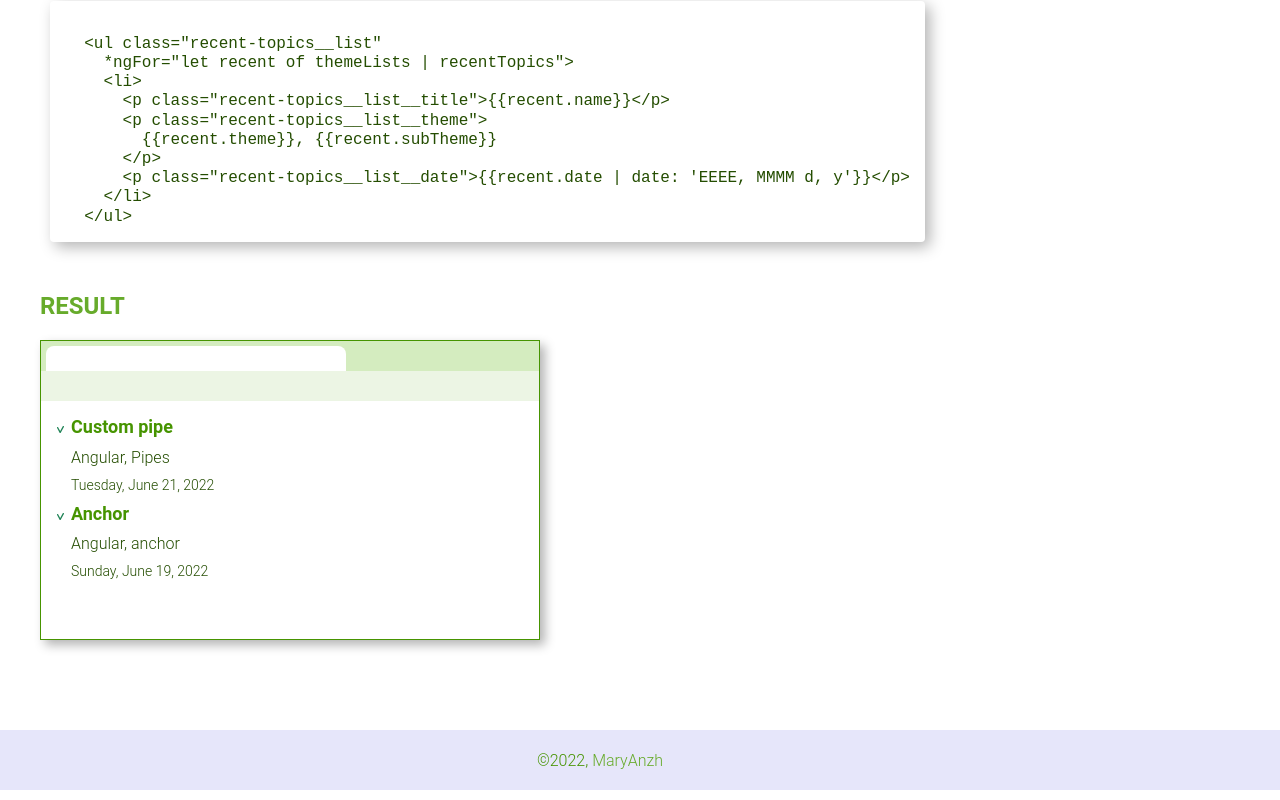
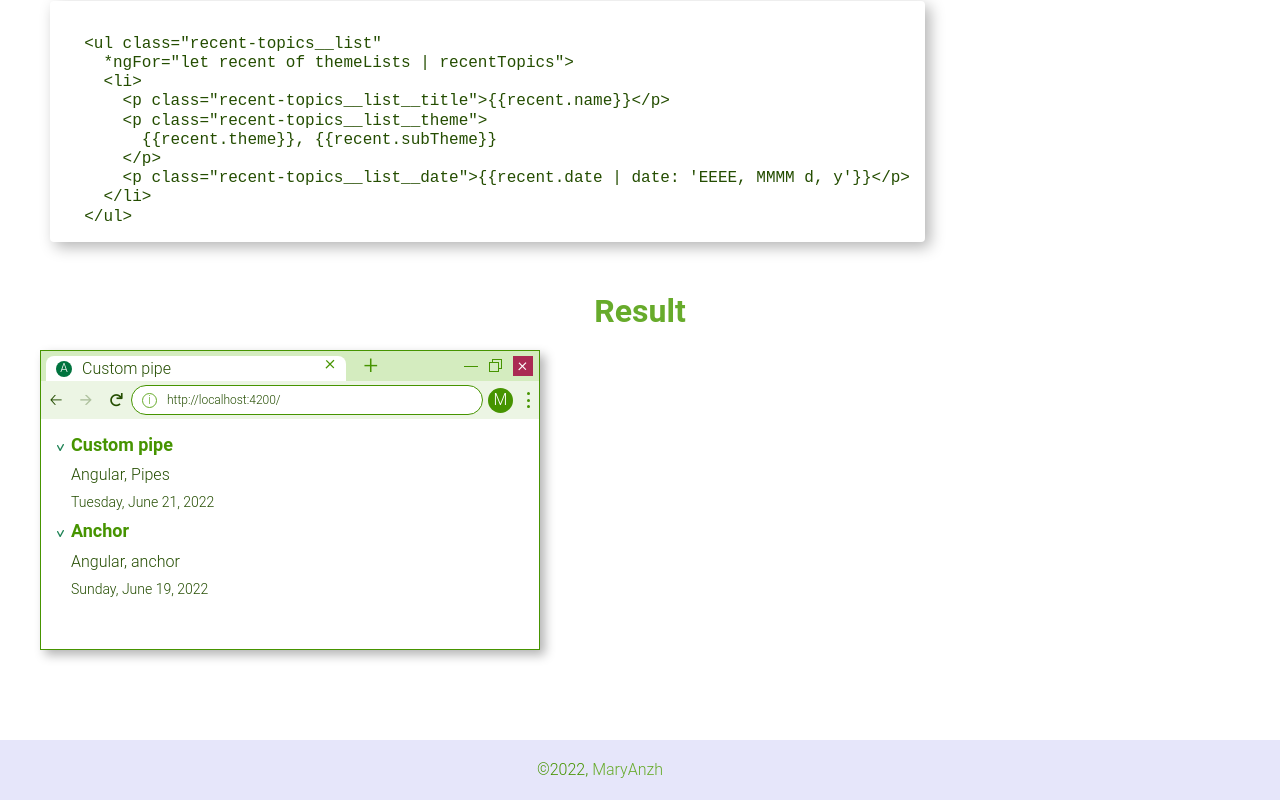
Before and after one commit to MaryAnzh/Preparing-for-the-interview, an Angular app: page /custom-pipe in a window 1280 px wide. Shown: the part 2402-3202 px from the top of the page. Built offline with nearby package versions, Linux system fonts and the light colour scheme.

Commit message:
feat: add frome component

```diff
--- a/src/app/core/components/browser-frame/browser-frame.component.html
+++ b/src/app/core/components/browser-frame/browser-frame.component.html
@@ -1,9 +1,56 @@
 <section class="frame">
   <div class="frame__header">
-    <div class="frame__header__site-name"></div>
+    <div class="frame__header__site-name">
+      <div class="frame__header__site-name__fav">
+        A
+      </div>
+      <div class="frame__header__site-name__name">
+        {{siteName}}
+      </div>
+      <div class="frame__header__site-name__cross">
+        +
+      </div>
+    </div>
+    <div class="frame__header__cross">
+      +
+    </div>
+    <div class="frame__header__icons">
+      <div class="frame__header__icons__icon line">
+        <div class="frame__header__icons__icon__line"></div>
+      </div>
+      <div class="frame__header__icons__icon">
+        <div class="frame__header__icons__icon__open"></div>
+      </div>
+      <div class="frame__header__icons__icon cross">
+        <p>+</p>
+      </div>
+    </div>
   </div>
+
   <div class="frame__url">
 
+    <div class="frame__url__icon">
+      <div class="frame__url__icon__arrow">🡠</div>
+      <div class="frame__url__icon__arrow">🡪</div>
+      <div class="frame__url__icon__arrow-round">↻</div>
+    </div>
+
+    <div class="frame__url__field">
+      <div class="frame__url__field__icon">i</div>
+      <p>http://localhost:4200/</p>
+    </div>
+
+    <div class="frame__url__icon2">
+      <div class="frame__url__icon2__user-icon">
+        <p>M</p>
+      </div>
+      <div class="frame__url__icon2__setting">
+        <div class="frame__url__icon2__setting__point"></div>
+        <div class="frame__url__icon2__setting__point"></div>
+        <div class="frame__url__icon2__setting__point"></div>
+      </div>
+    </div>
   </div>
-<ng-content></ng-content>
+
+  <ng-content></ng-content>
 </section>
--- a/src/app/core/components/browser-frame/browser-frame.component.scss
+++ b/src/app/core/components/browser-frame/browser-frame.component.scss
@@ -20,16 +20,201 @@
       &__site-name {
         width: 300px;
         height: 25px;
+        padding-left: 10px;
         border-radius: 8px 8px 0 0;
         background: #ffffff;
+        display: flex;
+        align-items: center;
+
+        &__fav {
+          width: 16px;
+          height: 16px;
+          background: $additionalDark;
+          border-radius: 50%;
+          display: flex;
+          align-items: center;
+          justify-content: center;
+          color: #ffffff;
+          font-size: 12px;
+        }
+
+        &__name {
+          width: 250px;
+          padding-left: 10px;
+        }
+
+        &__cross {
+          font-size: 22px;
+          color: $mainColorDark;
+          padding-right: 10px;
+          transform: rotate(0.125turn);
+        }
+      }
+
+      &__cross {
+        width: 100px;
+        padding-left: 10px;
+        font-size: 26px;
+        color: $mainColorDark;
+      }
+
+      &__icons {
+        width: 72px;
+        height: 30px;
+        margin-right: 6px;
+        display: flex;
+        align-items: center;
+        justify-content: space-between;
+
+
+        &__icon {
+          width: 20px;
+          height: 20px;
+          display: flex;
+          align-items: center;
+          justify-content: center;
+
+          &__line {
+            width: 70%;
+            height: 1px;
+            background: $mainColorDark;
+          }
+
+          &__open {
+            width: 10px;
+            height: 10px;
+            position: relative;
+            transform: translate(0px, -2px);
+            border: 1px solid $mainColorDark;
+
+            &::after {
+              content: "";
+              position: absolute;
+              width: 8px;
+              height: 8px;
+              transform: translate(-4px, 2px);
+              border: 1px solid $mainColorDark;
+              background: $mainColorLight;
+            }
+          }
+        }
+
+        .cross {
+          background: $contrastColor;
+          color: #ffffff;
+
+          p {
+            font-size: 20px;
+            transform: rotate(0.125turn);
+          }
+        }
       }
     }
 
     &__url {
       width: 100%;
-      height: 30px;
+      height: 38px;
       background: $mainColorLight2;
       margin-bottom: 10px;
+      display: flex;
+      align-items: center;
+
+      &__icon {
+        height: 30px;
+        display: flex;
+        align-items: center;
+
+        &__arrow {
+          width: 30px;
+          height: 30px;
+          display: flex;
+          align-items: center;
+          justify-content: center;
+          color: $mainColorFont;
+        }
+
+        &__arrow:nth-child(2) {
+          opacity: 0.3;
+        }
+
+        &__arrow-round {
+          width: 30px;
+          height: 30px;
+          display: flex;
+          align-items: center;
+          justify-content: center;
+          color: $mainColorFont;
+          transform: rotate(0.25turn);
+          font-size: 20px;
+        }
+      }
+
+      &__field {
+        width: 100%;
+        height: 30px;
+        background: #ffffff;
+        border: 1px solid $mainColorDark;
+        border-radius: 20px;
+        display: flex;
+        align-items: center;
+
+        &__icon {
+          width: 15px;
+          height: 15px;
+          margin: 0 10px;
+          border: 1px solid $mainColor;
+          border-radius: 50%;
+          display: flex;
+          align-items: center;
+          justify-content: center;
+          color: $mainColor;
+          font-size: 12px;
+        }
+
+        p {
+          font-size: 12px;
+        }
+
+      }
+
+      &__icon2 {
+        width: 80px;
+        height: 30px;
+        display: flex;
+        align-items: center;
+        justify-content: space-around;
+
+        &__user-icon {
+          width: 25px;
+          height: 25px;
+          border-radius: 50%;
+          background: $mainColorDark;
+          display: flex;
+          align-items: center;
+          justify-content: center;
+
+          p {
+            color: #ffffff;
+            font-size: 16px;
+          }
+        }
+
+        &__setting {
+          width: 10px;
+          height: 16px;
+          display: flex;
+          flex-direction: column;
+          justify-content: space-between;
+          align-items: center;
+
+          &__point {
+            width: 3px;
+            height: 3px;
+            border-radius: 50%;
+            background: $mainColorDark;
+          }
+        }
+      }
     }
   }
 }
--- a/src/app/core/components/browser-frame/browser-frame.component.ts
+++ b/src/app/core/components/browser-frame/browser-frame.component.ts
@@ -1,11 +1,14 @@
-import { Component, OnInit } from '@angular/core';
+import { Component, Input, OnInit } from '@angular/core';
 
 @Component({
   selector: 'app-browser-frame',
   templateUrl: './browser-frame.component.html',
   styleUrls: ['./browser-frame.component.scss']
 })
+
 export class BrowserFrameComponent implements OnInit {
+
+  @Input() siteName: string = '';
 
   constructor() { }
 
--- a/src/app/core/pages/angular/custom-pipe/custom-pipe.component.html
+++ b/src/app/core/pages/angular/custom-pipe/custom-pipe.component.html
@@ -87,7 +87,8 @@ export const themeLists: Itheme[] = [
     </div>
 
     <h4 class="sample__title-result">Result</h4>
-    <app-browser-frame>
+    <app-browser-frame
+    [siteName]="siteName">
           <ul class="sample__result"
     *ngFor="let recent of sampleThemeLists | recentTopics">
     <li>
--- a/src/app/core/pages/angular/custom-pipe/custom-pipe.component.scss
+++ b/src/app/core/pages/angular/custom-pipe/custom-pipe.component.scss
@@ -19,9 +19,9 @@
 
     &__title-result {
       margin-top: 50px;
-      font-size: 24px;
+      font-size: 32px;
       font-weight: bold;
-      text-transform: uppercase;
+      text-align: center;
     }
 
     &__result {
--- a/src/app/core/pages/angular/custom-pipe/custom-pipe.component.ts
+++ b/src/app/core/pages/angular/custom-pipe/custom-pipe.component.ts
@@ -1,4 +1,4 @@
-import { Component, OnInit } from '@angular/core';
+import { Component, Input, OnInit } from '@angular/core';
 import { showPipeFile, showPipeFileHTML } from 'src/app/core/data/showPipeFile';
 import { Itheme } from 'src/app/core/modal/themes.modal';
 
@@ -51,6 +51,7 @@ export class CustomPipeComponent implements OnInit {
 
   public showPipeFileHTML: string = showPipeFileHTML;
 
+  @Input() public siteName = 'Custom pipe';
   constructor() { }
 
   ngOnInit(): void {
```
